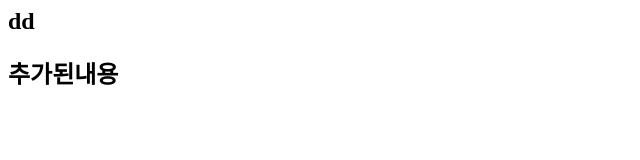
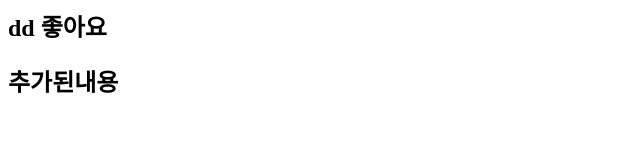
Before and after one commit to zina06/kosa2000, a plain HTML site: page index.html in a window 1280 px wide. Shown: the whole page, without its empty margins (0-640 px from the left). Drawn offline with Linux system fonts and the light colour scheme.

Commit message:
Update index.html
ㄹㄹ

```diff
--- a/index.html
+++ b/index.html
@@ -1,2 +1,2 @@
-<h2>dd</h2>
+<h2>dd 좋아요</h2>
 <h2>추가된내용</h2>
```
